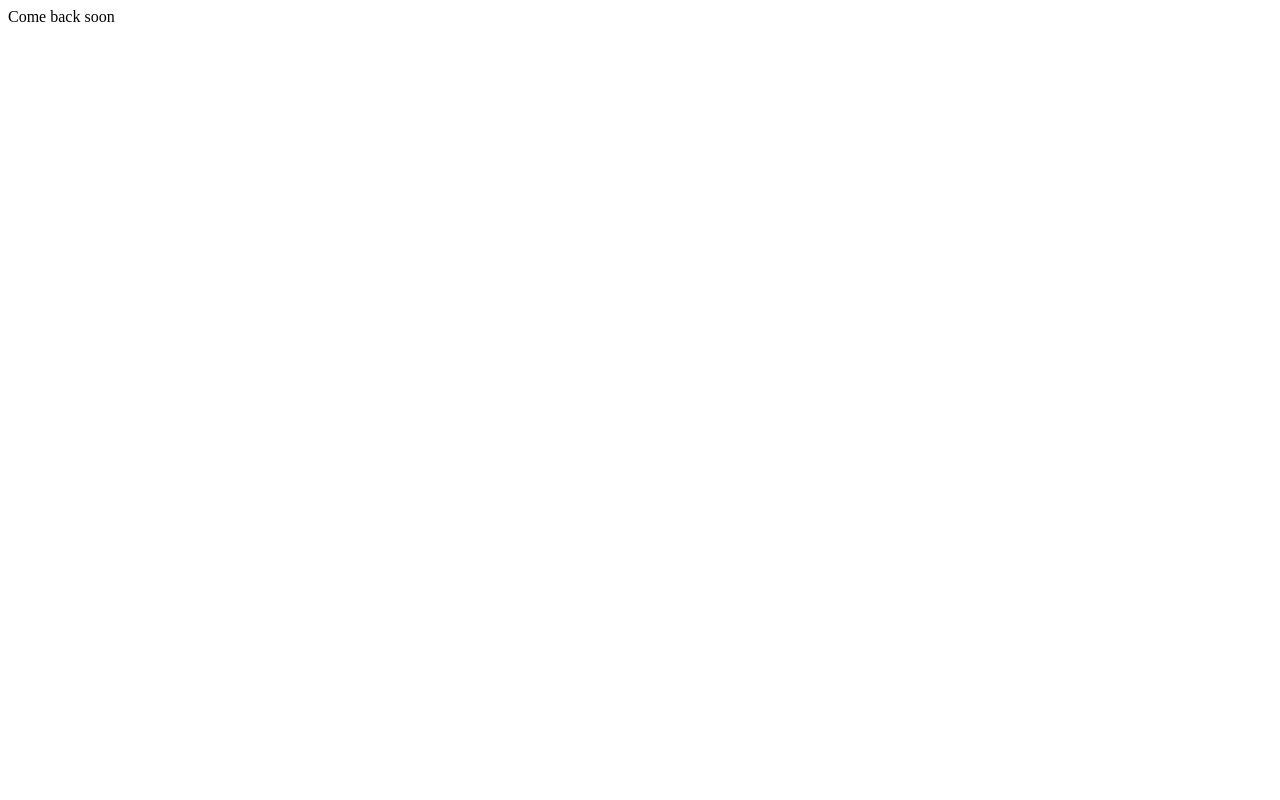
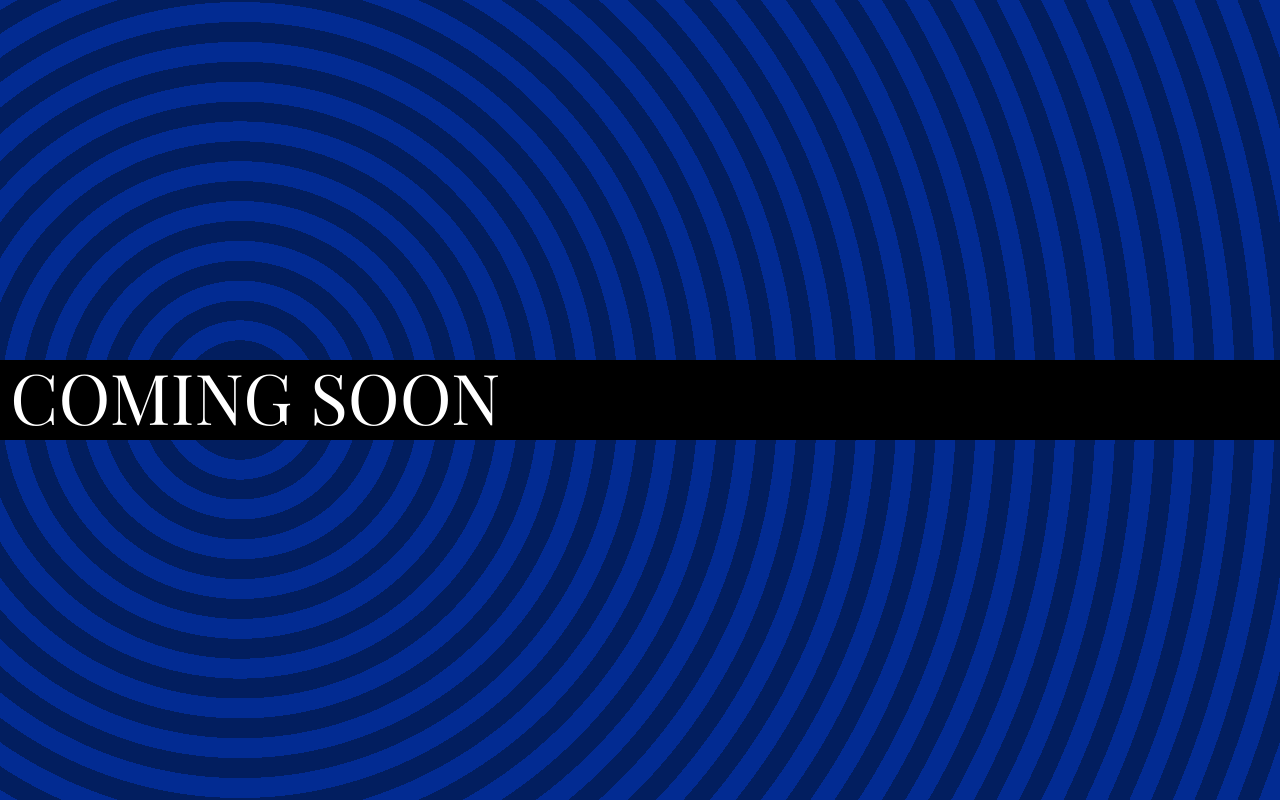
Before and after one commit to CarterLombardi/carterlombardi.github.io, a plain HTML site: page index.html in a window 1280 px wide. Drawn offline with nearby package versions, Linux system fonts and the light colour scheme.

Commit message:
Coming soon

```diff
--- a/index.html
+++ b/index.html
@@ -1 +1,22 @@
-Come back soon
+<html>
+	<head>
+		<title>Carter J. Lombardi</title>
+		<link rel="stylesheet" type="text/css" href="static/style.css"/>
+		<link href="https://fonts.googleapis.com/css?family=Playfair+Display" rel="stylesheet">
+	</head>
+	<body>
+		<div id="background"></div>
+		<div id="header">
+				<span id="name">
+					COMING SOON
+				</span>
+				<!--
+				<span id="aboutcontact">
+					<span class="fauxlink" id="aboutlink">about</span>
+					<span> // </span>
+					<span class="fauxlink" id="contactlink">contact</span>
+				</span>
+				!-->
+			</div>
+	</body>
+</html>
--- /dev/null
+++ b/static/style.css
@@ -0,0 +1,53 @@
+html, body {
+	height: 100%;
+	width: 100%;
+	margin: 0;
+}
+
+#background {
+	position: fixed;
+	width: 200vw;
+	height: 100vh;
+	top: 0;
+	left: calc(-100vw + 30vh);
+	background: -webkit-repeating-radial-gradient(
+		circle,
+		rgb(2, 30, 95),
+		rgb(2, 30, 95) 2.487vh,
+		rgb(2, 43, 146) 2.487vh,
+		rgb(2, 43, 146) 4.975vh
+	);
+	z-index: -1;
+}
+
+#header {
+	position: fixed;
+	top: 45.025vh;
+	width: 100vw;
+	padding-bottom: 0;
+	background-color: #000000;
+	color: #FFFFFF;
+	height: 9.95vh;
+	font-family: 'Playfair Display', serif;
+	z-index: 1;
+}
+
+.fauxlink {
+	text-decoration: underline;
+	color: rgb(3, 56, 180);
+	cursor: pointer;
+}
+
+#name {
+	font-size: 8.75vh;
+	padding-left: 0.8vw;
+	line-height: 9vh;
+}
+
+#aboutcontact {
+	float: right;
+	margin: auto;
+	line-height: 8.5vh;
+	margin: 0;
+	padding-right: 5vw;
+}
```
